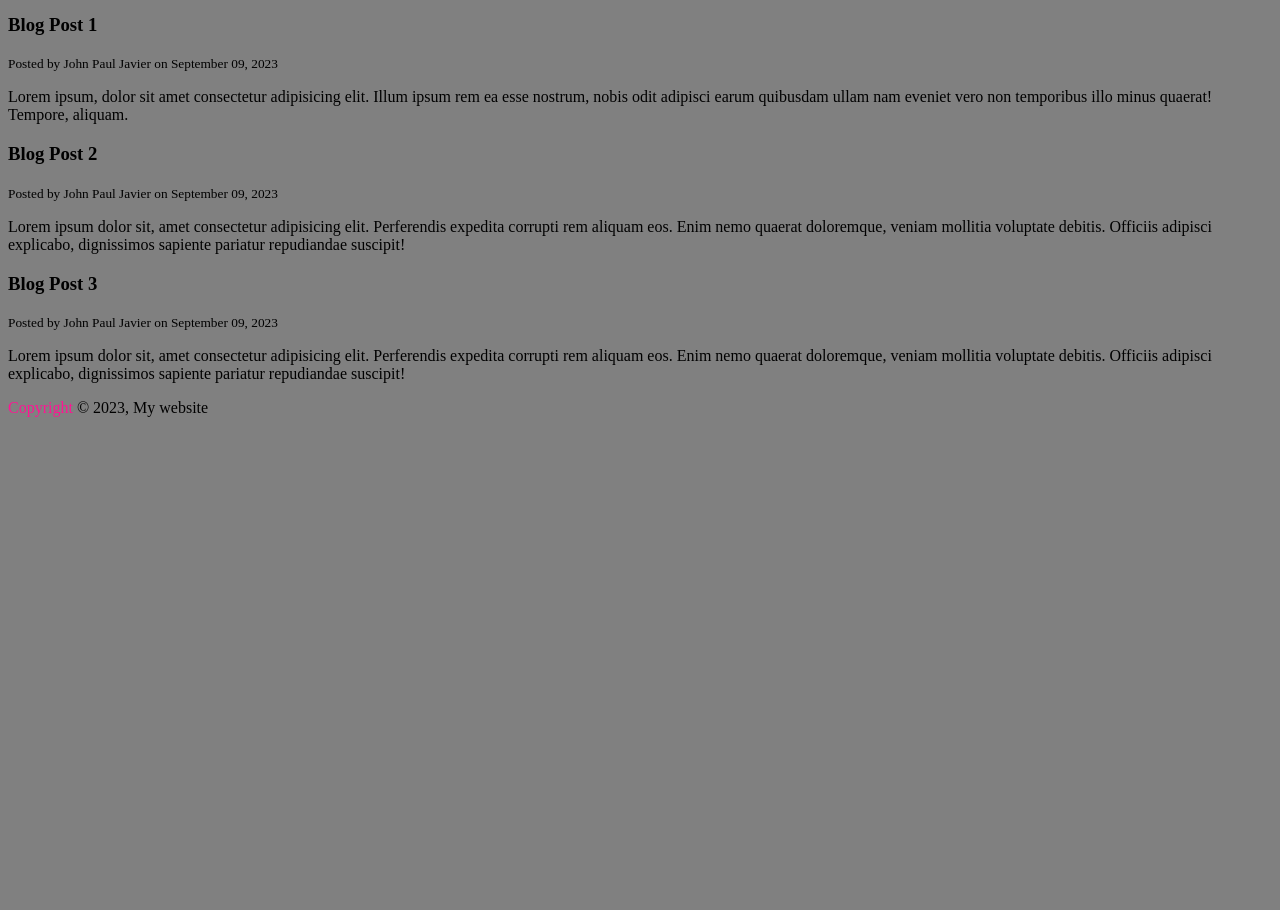
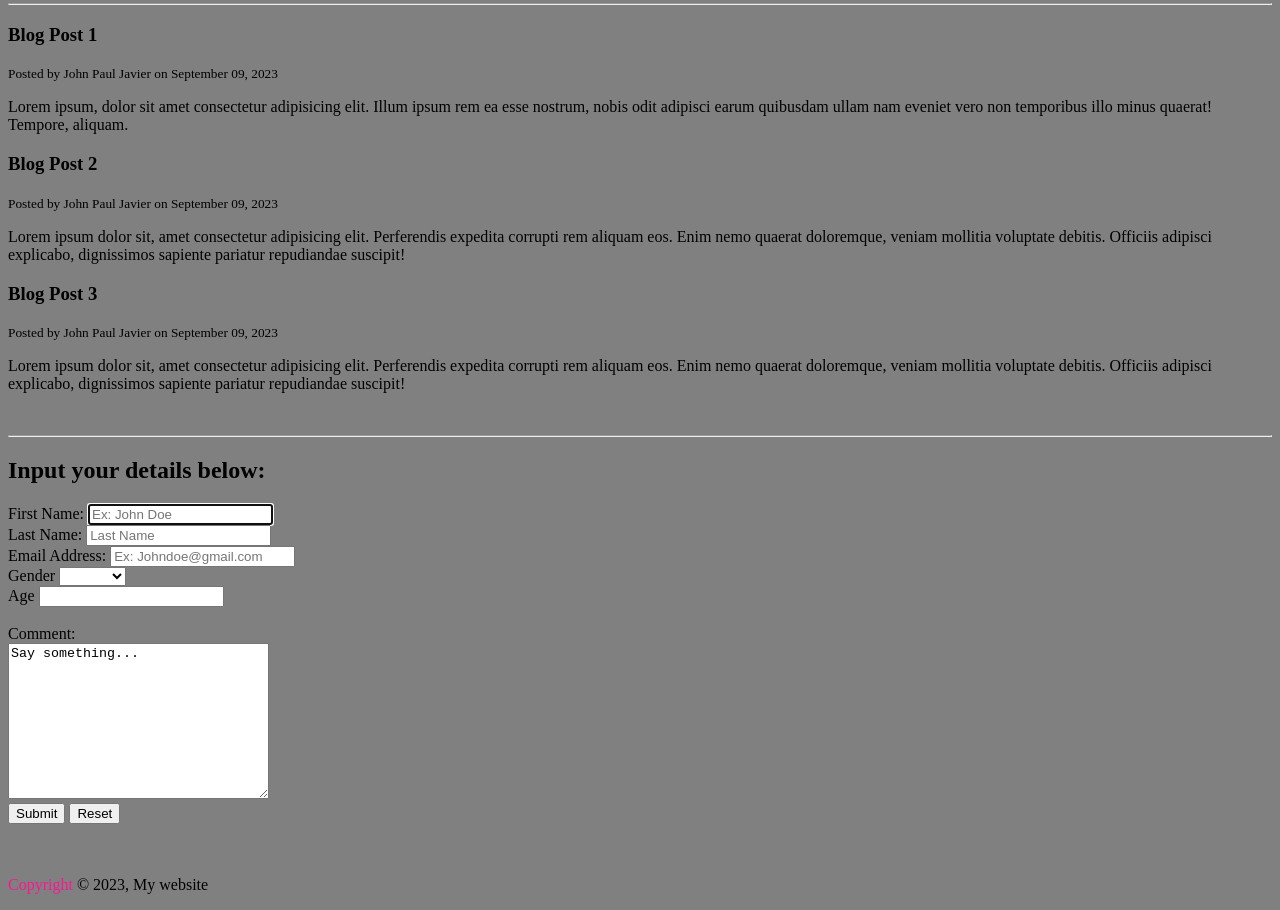
Before and after one commit to johnpauljavier/HTML_Semantic_Activity, a plain HTML site: page index.html in a window 1280 px wide. Shown: the part 895-1805 px from the top of the page. Before the commit the page ends 1328 px from the top, so only its background shows below. Drawn offline with Linux system fonts and the light colour scheme.

Commit message:
added contact form

```diff
--- a/index.html
+++ b/index.html
@@ -50,6 +50,8 @@
 
             </article>
 
+                <hr>
+
             <article>
                 <h3>Blog Post 1</h3>
                 <small>Posted by John Paul Javier on September 09, 2023</small>
@@ -76,9 +78,65 @@
 
         </section>
 
+        <br>
+        <hr>
+
+        <section>
+            <Form>
+                <H2>Input your details below:</H2>
+
+                <!--Name-->
+                <div>
+                    <label for="firstname">First Name:</label>
+                    <input type="text" id="firstname" name="firstname" placeholder="Ex: John Doe" autofocus required>
+                </div>
+
+                <div>
+                    <label for="lastname">Last Name:</label>
+                    <input type="text" id="lastname" name="lastname" placeholder="Last Name" required>
+                </div>
+
+                <!--Email and Gender-->
+                <div>
+                    <label for="email">Email Address:</label>
+                    <input type="email" id="email" name="email" placeholder="Ex: Johndoe@gmail.com" required>
+                </div>
+
+                <div>
+                    <label for="gender">Gender</label>
+                        <select name="gender" required>
+
+                            <!--This is blank para ma trigger yung required-->
+                            <option value=""></option>
+                            <option value="Male">Male</option>
+                            <option value="Female">Female</option>
+                        </select>
+                </div>
+
+                <div>
+                    <label for="age">Age</label>
+                    <input type="number" name="age" id="age" required>
+
+                </div>
+
+                <div></div>
+        <br>
+                    <label for="message">Comment:</label>
+                <div>
+                    <textarea name="" id="" cols="30" rows="10" required>Say something...</textarea>
+                </div>
+
+
+                <button type="submit">Submit</button>
+                <button type="reset">Reset</button>
+            </Form>
+        </section>
+
 
     </main>
 
+    <br>
+    <br>
 
     <footer> <p><span style = "color:deeppink ">Copyright</span> &copy; 2023, My website</p></footer>
 
```
